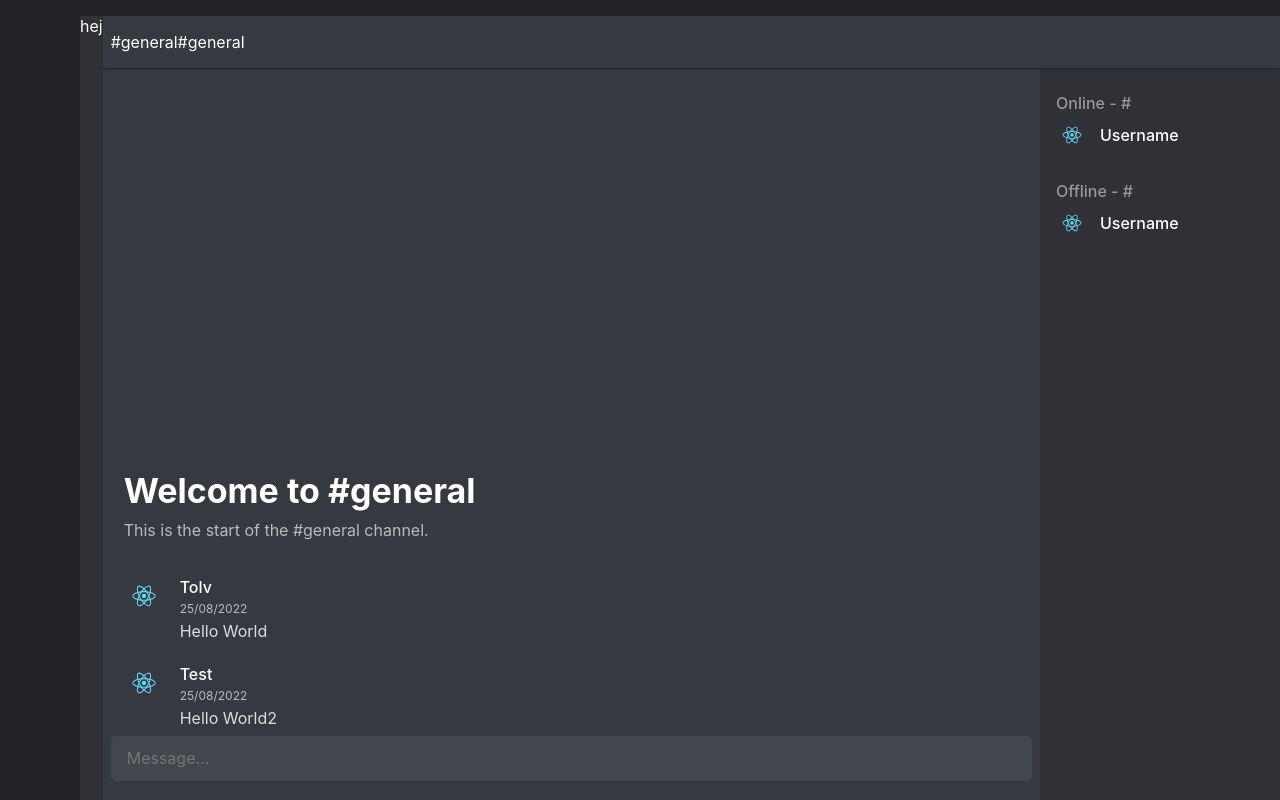
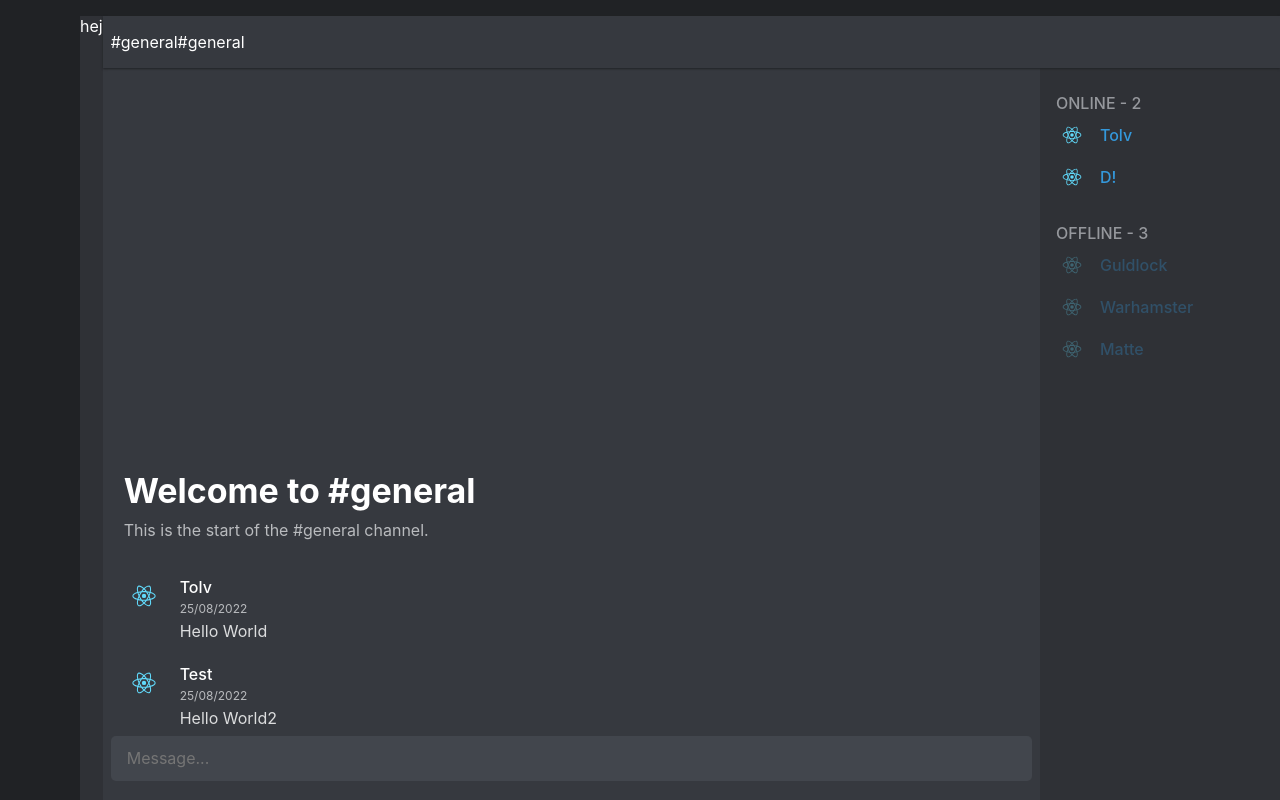
Before and after one commit to 1Tolv2/chat-pern-app, a React (Create React App) app in the folder client/: page / in a window 1280 px wide. Built offline with nearby package versions, Linux system fonts and the light colour scheme.

Commit message:
Added memberList

```diff
--- /dev/null
+++ b/client/src/components/molecules/MemberList/index.tsx
@@ -0,0 +1,34 @@
+import React from "react";
+import { Member, ActivityData } from "../../../global/types";
+import logo from "../../../logo.svg";
+import * as t from "../../theme/typography";
+import * as s from "./styles";
+
+type Props = {
+  data: ActivityData;
+};
+
+const MemberList = ({ data }: Props) => {
+    const firstLetterToUppercase = (str: string) => {
+        return str.charAt(0).toUpperCase() + str.slice(1);
+      };
+  return (
+    <s.Container>
+      <s.SectionTitle>
+        <t.H3 color="lightGrey">{`${data.title.toUpperCase()} - ${data.members.length}`}</t.H3>
+      </s.SectionTitle>
+      <s.MemberList>
+        {data.members.map((user: Member) => {
+          return (
+            <s.MemberItem className={data.title}>
+              <img src={logo} alt="avatar" />
+              <t.H4 color="blue">{firstLetterToUppercase(user.username)}</t.H4>
+            </s.MemberItem>
+          );
+        })}
+      </s.MemberList>
+    </s.Container>
+  );
+};
+
+export default MemberList;
--- /dev/null
+++ b/client/src/components/molecules/MemberList/styles.ts
@@ -0,0 +1,43 @@
+import styled from "styled-components"
+import { theme } from "../../theme/index"
+
+const {colors} = theme
+
+const Container = styled.div`
+`
+
+const SectionTitle = styled.div`
+width: 100%;
+padding: 24px 8px 0 16px;
+
+`
+
+const MemberList = styled.ul`
+margin-left: 8px;
+padding: 0 8px;
+`
+
+const MemberItem = styled.li`
+display: flex;
+align-items: center;
+height: 42px;
+border-radius: 5px;
+cursor: pointer;
+&.offline {
+    opacity: 0.3;
+}
+&:hover{
+    background-color: ${colors.darkGrey};
+    &.offline{
+        opacity: 1;
+    }
+}
+
+img {
+    width: 32px;
+    height: 32px;
+    margin-right: 12px;
+}
+`
+
+export {Container, SectionTitle, MemberList, MemberItem}
--- a/client/src/components/molecules/MessageItem/index.tsx
+++ b/client/src/components/molecules/MessageItem/index.tsx
@@ -24,7 +24,7 @@ const MessageItem = ({data}: Props) => {
   return (
     <s.Container>
             <s.MessageWrapper>
-              <s.ProfileImage src={logo} />
+              <s.ProfileImage src={logo} alt="avatar" />
               <div>
                 <div>
                   <s.Heading>
--- a/client/src/components/organisms/MemberSidebar/index.tsx
+++ b/client/src/components/organisms/MemberSidebar/index.tsx
@@ -1,31 +1,21 @@
 import React from "react";
-import logo from "../../../logo.svg";
 import * as s from "./styles";
-import * as t from "../../theme/typography";
+import MemberList from "../../molecules/MemberList";
+import {ActivityData} from "../../../global/types";
 
 type Props = {};
+
+const activityData: ActivityData[] = [
+  { title: "online", members: [{ username: "tolv" }, {username: "D!"}] },
+  { title: "offline", members: [{ username: "Guldlock" }, {username: "Warhamster"}, {username:"Matte"}] }
+];
 
 const MemberSidebar = (props: Props) => {
   return (
     <s.MembersContainer>
-      <s.SectionTitle>
-        <t.H3 color="lightGrey">Online - #</t.H3>
-      </s.SectionTitle>
-      <s.MemberList>
-        <s.MemberItem>
-          <img src={logo} />
-          <t.H4>Username</t.H4>
-        </s.MemberItem>
-      </s.MemberList>
-      <s.SectionTitle>
-        <t.H3 color="lightGrey">Offline - #</t.H3>
-      </s.SectionTitle>
-      <s.MemberList>
-        <s.MemberItem>
-          <img src={logo} />
-          <t.H4>Username</t.H4>
-        </s.MemberItem>
-      </s.MemberList>
+      {activityData.map((list) => {
+        return <MemberList data={list}/>
+      })}
     </s.MembersContainer>
   );
 };
--- a/client/src/components/organisms/MemberSidebar/styles.tsx
+++ b/client/src/components/organisms/MemberSidebar/styles.tsx
@@ -9,32 +9,13 @@ const MembersContainer = styled.aside`
 min-width: 240px;
 height: 100%;
 background-color: ${colors.darkerGrey};
+overflow-y: scroll;
+&::-webkit-scrollbar {
+    width: 15px;
+  }
+&::-webkit-scrollbar-thumb {
+    background-color: ${colors.darkestGrey};
+  }
 `
 
-const SectionTitle = styled.div`
-width: 100%;
-padding: 24px 8px 0 16px;
-
-`
-
-const MemberList = styled.ul`
-margin-left: 8px;
-padding: 0 8px;
-`
-
-const MemberItem = styled.li`
-display: flex;
-align-items: center;
-height: 42px;
-border-radius: 5px;
-img {
-    width: 32px;
-    height: 32px;
-    margin-right: 12px;
-}
-&:hover{
-    background-color: ${colors.darkGrey};
-}
-`
-
-export { Container, MembersContainer, SectionTitle, MemberList, MemberItem };
+export { Container, MembersContainer};
--- a/client/src/components/theme/index.ts
+++ b/client/src/components/theme/index.ts
@@ -8,6 +8,7 @@ type ThemeColors = {
     lighterGrey: string,
     lightestGrey: string,
     white: string,
+    blue: string,
 }
 
 const colors: ThemeColors = {
@@ -20,6 +21,7 @@ const colors: ThemeColors = {
     lighterGrey: "#b9bbbe",
     lightestGrey: "#dcddde",
     white: "#fff",
+    blue: "#3498db",
 }
 const theme = {colors}
 
```
Also changed, not shown: client/src/global/types.ts (+9 -0 lines).
